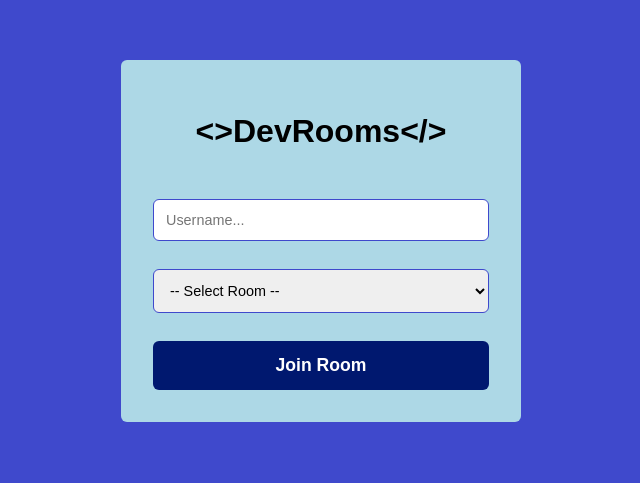
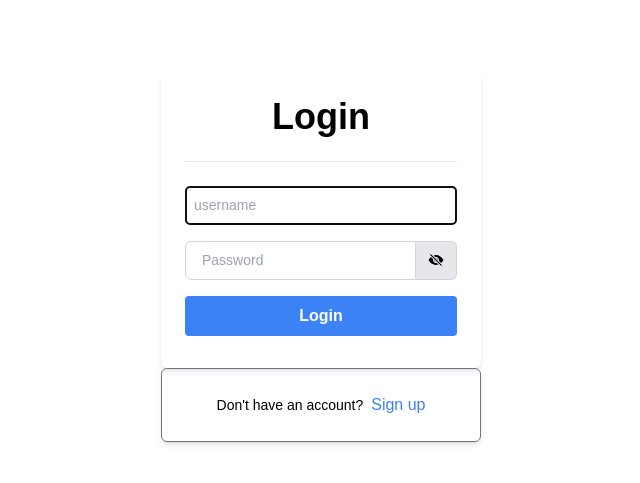
Before and after one commit to johnwalle/Real-Time-ChatApp, a React (Create React App) app in the folder client/: page / in a window 1280 px wide. Shown: the part 159-642 px from the top of the page, without its empty margins (319-959 px from the left). Built offline with nearby package versions, Linux system fonts and the light colour scheme; no server answers.

Commit message:
tailwindcss added"

```diff
--- a/client/src/App.css
+++ b/client/src/App.css
@@ -6,7 +6,7 @@ body {
   margin: 0;
   padding: 0;
   overflow: hidden;
-  background: rgb(63, 73, 204);
+  /* background: rgb(63, 73, 204); */
 }
 ::-webkit-scrollbar {
   width: 20px;
--- a/client/src/App.js
+++ b/client/src/App.js
@@ -2,34 +2,19 @@ import './App.css';
 import { useState } from 'react'; // Add this
 import { BrowserRouter as Router, Routes, Route } from 'react-router-dom';
 import io from 'socket.io-client'; // Add this
-import Home from './pages/home';
-
-const apiUrl = "http://localhost:8000"; //The location of the server
-
-
-const socket = io(apiUrl); // Add this
+import Chat from './pages/chat/Chat'; // Add this
+import Login from './components/auth/Login';
+import Register from './components/auth/Register';
 
 function App() {
-  const [username, setUsername] = useState(''); // Add this
-  const [room, setRoom] = useState(''); // Add this
 
   return (
     <Router>
       <div className='App'>
         <Routes>
-          <Route
-            path='/'
-
-            element={
-              <Home
-                username={username} // Add this
-                setUsername={setUsername} // Add this
-                room={room} // Add this
-                setRoom={setRoom} // Add this
-                socket={socket} // Add this
-              />
-            }
-          />
+          <Route path='/' element={<Login />} />
+          <Route path='/signup' element={<Register />} />
+          <Route path='/chat' element={<Chat />} />
         </Routes>
       </div>
     </Router>
--- /dev/null
+++ b/client/src/hooks/useLogin.js
@@ -0,0 +1,51 @@
+import axios from 'axios';
+import { useState } from 'react';
+// import { useNavigate } from 'react-router-dom';
+import toast from 'react-hot-toast';
+// import { useAuthContext } from './useAuthContext';
+
+const useLogin = () => {
+    const [isLoading, setIsLoading] = useState(false);
+
+    // const navigate = useNavigate();
+    // const { dispatch } = useAuthContext();
+
+    const login = async (username, password, setUsername, setPassword) => {
+        setIsLoading(true);
+        try {
+            const response = await axios.post(`${process.env.REACT_APP_API_AUTH}/login`, {
+                username,
+                password
+            });
+
+            const userData = response.data;
+
+            if (response.status === 200) {
+                console.log("user", userData);
+                setUsername('');
+                setPassword('');
+
+                // navigate('/');
+                // Dispatch login action or perform any necessary operations
+                // dispatch({ type: 'LOGIN', payload: userData })
+
+                // Store user data in local storage or state
+                localStorage.setItem('user', JSON.stringify(userData));
+
+                // context
+                // setUser(userData)
+            }
+        } catch (error) {
+            console.error("error while logging", error);
+            toast.error(error.response?.data?.error || 'Error while logging in.');
+        }
+        setIsLoading(false);
+    };
+
+    return {
+        login,
+        isLoading
+    };
+};
+
+export default useLogin;
--- /dev/null
+++ b/client/src/hooks/useRegister.js
@@ -0,0 +1,65 @@
+import { useState } from 'react';
+import axios from 'axios';
+// import { useNavigate } from 'react-router-dom';
+import { toast } from 'react-hot-toast';
+// import { useAuthContext } from './useAuthContext';
+
+const useRegister = () => {
+    const [isLoading, setIsLoading] = useState(false);
+    // const navigate = useNavigate();
+    // const { dispatch } = useAuthContext();
+
+    const register = async (username, fullName, password, confirmPassword, gender, setConfirmPassword, setFullName, setGender, setPassword, setUsername) => {
+        setIsLoading(true);
+
+        try {
+            // Validate passwords
+            if (password !== confirmPassword) {
+                toast.error('Passwords do not match.');
+                setIsLoading(false);
+                return;
+            }
+            if (password.length < 6) {
+                toast.error('Password must be at least 6 characters long.');
+                setIsLoading(false);
+                return;
+            }
+
+            // Make API request with proper body structure (adjust based on your API)
+            const response = await axios.post(`${process.env.REACT_APP_API_AUTH}/signup`, {
+                username,
+                fullName,
+                password,
+                confirmPassword,
+                gender,
+            });
+
+            const userData = response.data;
+
+            if (response.status === 200) {
+                // Clear form fields
+                setUsername('');
+                setPassword('');
+                setFullName('');
+                setConfirmPassword('');
+                setGender('');
+
+                // Dispatch login action or perform any necessary operations
+                // dispatch({ type: 'LOGIN', payload: userData })
+
+                // Store user data in local storage or state
+                localStorage.setItem('user', JSON.stringify(userData));
+
+            }
+        } catch (error) {
+            console.error('Registration error:', error);
+            toast.error(error.response?.data?.error || 'Error while registering, please try again.');
+        }
+
+        setIsLoading(false);
+    };
+
+    return { register, isLoading };
+};
+
+export default useRegister;
--- a/client/src/index.css
+++ b/client/src/index.css
@@ -1,13 +1,3 @@
-body {
-  margin: 0;
-  font-family: -apple-system, BlinkMacSystemFont, 'Segoe UI', 'Roboto', 'Oxygen',
-    'Ubuntu', 'Cantarell', 'Fira Sans', 'Droid Sans', 'Helvetica Neue',
-    sans-serif;
-  -webkit-font-smoothing: antialiased;
-  -moz-osx-font-smoothing: grayscale;
-}
-
-code {
-  font-family: source-code-pro, Menlo, Monaco, Consolas, 'Courier New',
-    monospace;
-}
+@tailwind base;
+@tailwind components;
+@tailwind utilities;
--- a/client/src/index.js
+++ b/client/src/index.js
@@ -10,8 +10,3 @@ root.render(
     <App />
   </React.StrictMode>
 );
-
-// If you want to start measuring performance in your app, pass a function
-// to log results (for example: reportWebVitals(console.log))
-// or send to an analytics endpoint. Learn more: https://bit.ly/CRA-vitals
-reportWebVitals();
--- /dev/null
+++ b/client/tailwind.config.js
@@ -0,0 +1,10 @@
+/** @type {import('tailwindcss').Config} */
+module.exports = {
+  content: [
+    "./src/**/*.{js,jsx,ts,tsx}",
+  ],
+  theme: {
+    extend: {},
+  },
+  plugins: [],
+}
```
Also changed, not shown: client/package.json (+7 -1 lines), 1 other file (tests, documents, lock files or other folders).
